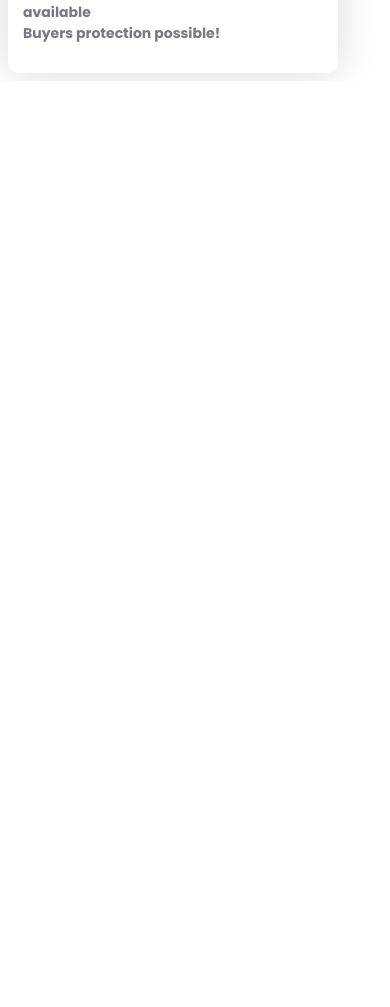
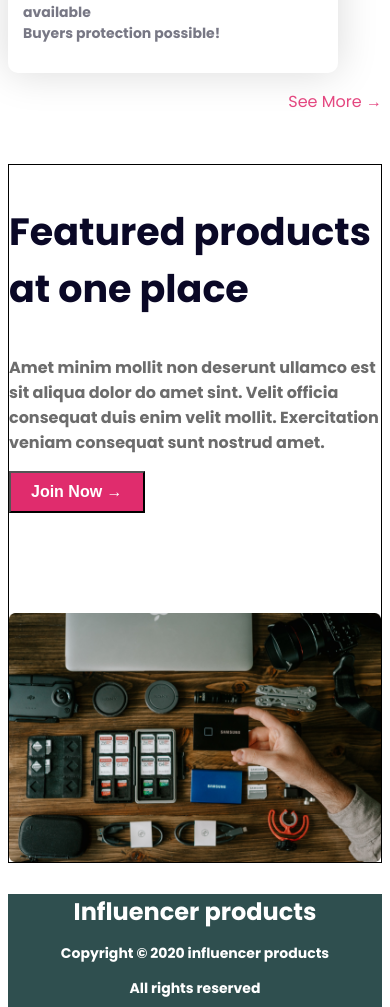
Before and after one commit to nasim-ferdous/influencer-website, a plain HTML site: page index.html in a window 390 px wide. Shown: the part 5997-7004 px from the top of the page. Before the commit the page ends 6078 px from the top, so only its background shows below. Drawn offline with Linux system fonts and the light colour scheme.

Commit message:
added features and footer section and media query

```diff
--- a/index.html
+++ b/index.html
@@ -164,11 +164,31 @@
                 </div>
             </div>
 
+            <p class="see-more">See More →</p>
 
+        </section>
+        <section class="features ">
+         <div class="features-container">
+
+                <img src="images/gear.png" alt="">
+
+            <div class="feature-text">
+                <h3 class="feature-text-title">Featured products at one place</h3>
+                <p class="feature-text-description">Amet minim mollit non deserunt ullamco est sit aliqua dolor do amet sint. Velit officia consequat duis enim velit mollit. Exercitation veniam consequat sunt nostrud amet.</p>
+                <button class="feature-text-btn">Join Now →
+                </button>
+            </div>
+         </div>
         </section>
 
     </main>
     <footer>
+        <h4 class="title">Influencer products</h4>
+        <p class="copy-right">Copyright © 2020  influencer products</p>
+        <p class="all-right">All rights reserved</p>
+        <div class="icons">
+            <img src="icons/icons8-instagram-24.png" alt=""><img src="icons/icons8-facebook-24.png" alt=""><img src="icons/icons8-twitter-bird-24.png" alt=""><img src="icons/icons8-youtube-24.png" alt="">
+        </div>
 
     </footer>
 
--- a/styles/style.css
+++ b/styles/style.css
@@ -6,54 +6,65 @@
     font-weight: 400;
     font-style: normal;
 }
+
 /* shared styles */
-.display-flex{
+.display-flex {
     display: flex;
 }
+
 .primary-text-color {
     color: rgba(58, 58, 58, 1);
 }
+
 /* navbar styles
  */
- .navbar{
+.navbar {
     justify-content: space-around;
 }
+
 .nav-title {
     font-weight: 700;
     font-size: 24px;
 }
 
- .nav-links{
+.nav-links {
     align-items: center;
 }
+
 .nav-links a {
     text-decoration: none;
     font-weight: 600;
     font-size: 16px;
 
 }
+
 .nav-item {
     list-style: none;
     margin-right: 20px;
 }
+
 /* banner section */
-.banner{
+.banner {
     justify-content: space-evenly;
 }
-.journey{
+
+.journey {
     align-content: center;
 
 }
-.banner-title{
+
+.banner-title {
     font-weight: 700;
     font-size: 52px;
     margin-bottom: 16px;
 }
-.banner-description{
+
+.banner-description {
     font-weight: 600;
     font-size: 16px;
 }
-.banner-btn{
+
+.banner-btn {
     background-color: rgba(224, 44, 109, 1);
     font-weight: 700;
     font-size: 16px;
@@ -61,73 +72,145 @@
     color: white;
     padding: 10px 20px;
 }
-.banner-img{
+
+.banner-img {
     background-image: url(/images/Circle\ design.svg);
     background-repeat: no-repeat;
     background-size: contain;
 }
+
 /* partners logos styles*/
-.partners{
+.partners {
     max-width: 1110px;
     margin: 0px auto;
     justify-content: space-around;
     padding: 40px 0px;
 }
+
 /* collections styles */
-.collections{
+.collections {
     max-width: 1050px;
-    margin: 0px  auto;
+    margin: 0px auto;
     margin-top: 100px;
 
 }
-.collections-title{
+
+.collections-title {
     text-align: center;
     font-weight: 600;
     font-size: 28px;
 }
-.card-container{
+
+.card-container {
     display: grid;
     grid-template-columns: repeat(3, 1fr);
     gap: 30px;
 }
-.contents-card{
+
+.contents-card {
     width: 300px;
     padding: 15px;
     border-radius: 10px;
     box-shadow: 0px 0px 40px 0px rgba(0, 0, 0, 0.15);
 }
-.content-title{
+
+.content-title {
     font-weight: 500;
     font-size: 28px;
     color: rgba(24, 25, 31, 1);
     margin-top: 0px;
     margin-bottom: 6px;
 }
-.content-price{
+
+.content-price {
     font-weight: 400;
     font-size: 24px;
     color: rgba(0, 0, 0, 0.87);
     margin-top: 0px;
     margin-bottom: 0px;
 }
-.stars{
+
+.stars {
     color: rgba(251, 130, 0, 1);
     margin-bottom: 0px;
 }
+
 /* .star{
     width: 21px;
     height: 21px;
 } */
- .number{
+.number {
     font-weight: 700;
     font-size: 14px;
     color: rgba(94, 99, 102, 1);
 }
- .content-description{
+
+.content-description {
     font-weight: 700;
     font-size: 14px;
     color: rgba(120, 120, 133, 1);
     margin-top: 0px;
+}
+
+.see-more {
+    text-align: end;
+    color: rgba(224, 44, 109, 0.87);
+}
+
+/* feature product styles */
+.features {
+    max-width: 1110px;
+    margin: 0px auto;
+    margin-top: 50px;
+    border: 1px solid black;
+}
+.features-container{
+    display: flex;
+    justify-content: space-between;
+    gap: 100px;
+}
+
+.feature-text {
+    align-content: center;
+ }
+
+.feature-text-title {
+    font-weight: 700;
+    font-size: 38px;
+    color: rgba(10, 8, 38, 1);
+
+}
+
+.feature-text-description {
+    font-weight: 700;
+    font-size: 16px;
+    color: rgba(108, 108, 108, 1);
+}
+
+.feature-text-btn {
+    background-color: rgba(224, 44, 109, 1);
+    font-weight: 700;
+    font-size: 16px;
+    color: white;
+    padding: 10px 20px;
+}
+/* footer styles */
+
+footer{
+    background-color: darkslategrey;
+    text-align: center;
+}
+.title{
+    font-weight: 700;
+    font-size: 24px;
+    color: white;
+    margin-bottom: 0px;
+
+}
+.copy-right, .all-right{
+    font-weight: 700;
+    font-size: 14px;
+    color: white;
 }
 
 /* media query styles */
@@ -135,24 +218,33 @@
     .navbar {
         flex-direction: column;
     }
+
     .banner {
         flex-direction: column-reverse;
     }
-    .journey{
+
+    .journey {
         text-align: center;
     }
+
     .banner-img {
         background-size: 100%;
 
     }
-    .partners{
+
+    .partners {
         flex-wrap: wrap;
         justify-content: space-evenly;
     }
+
     /* for popular collection */
-    .card-container{
+    .card-container {
         grid-template-columns: repeat(1, 1fr);
 
     }
+    /* for features */
+    .features-container{
+        flex-direction: column-reverse;
+    }
 
 }
```
Also changed, not shown: icons/Vector.png (added), icons/Vector@2x.png (added), icons/icons8-facebook-24.png (added), icons/icons8-instagram-24.png (added), icons/icons8-twitter-bird-24.png (added), icons/icons8-youtube-24.png (added), logos/Vector.png (added). Lines whose indentation alone changed are shown as unchanged.
